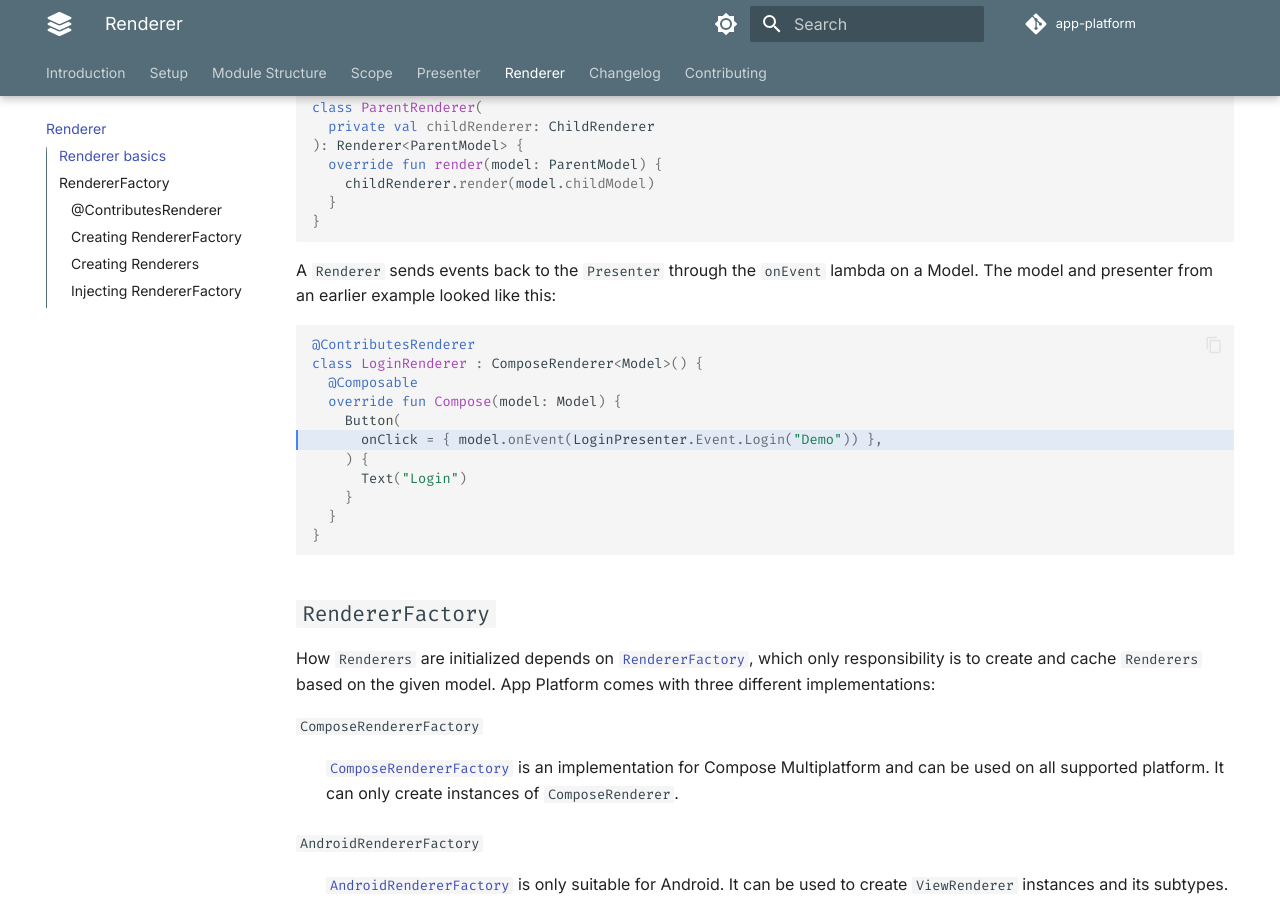
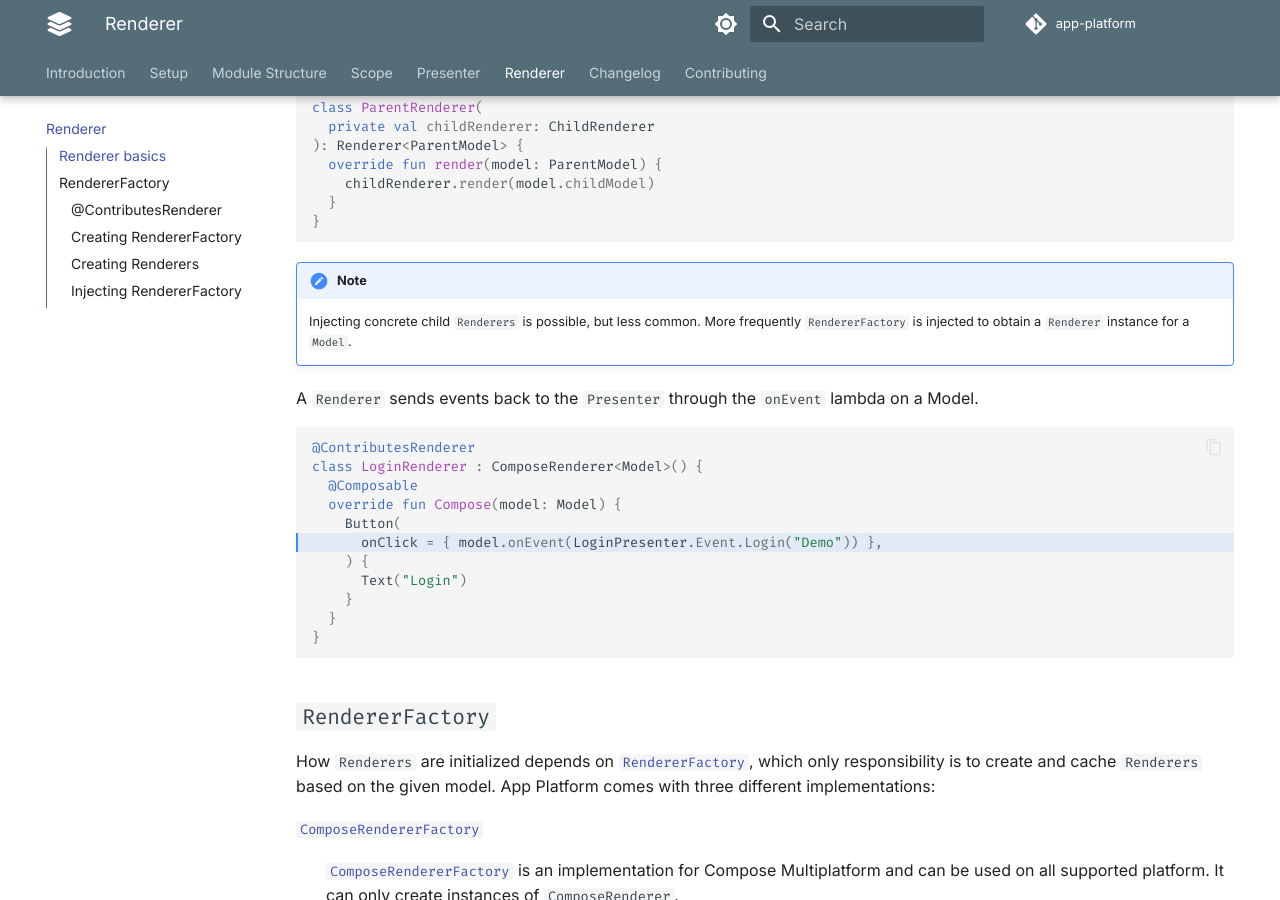
Before and after one commit to amzn/app-platform, an MkDocs documentation site: the page built from docs/renderer.md, in a window 1280 px wide and 900 px high, scrolled down 1734 px. Built offline with MkDocs 1.6.1 and Material for MkDocs 9.7.7, drawn with Linux system fonts in a browser that asks for light colours; comment, search, counter and statistics services are not loaded; some of the changed text lies outside the part shown.

Commit message:
More documentation updates.

````diff
--- a/docs/renderer.md
+++ b/docs/renderer.md
@@ -30,7 +30,7 @@
 for Android are used. App Platform doesn’t provide any other implementations for now, e.g. a SwiftUI or UIKit
 implementation for iOS is missing.
 
-```kotlin title="`ComposeRenderer`"
+```kotlin title="ComposeRenderer"
 @ContributesRenderer
 class LoginRenderer : ComposeRenderer<Model>() {
   @Composable
@@ -44,7 +44,7 @@
 }
 ```
 
-```kotlin title="`ViewRenderer`"
+```kotlin title="ViewRenderer"
 @ContributesRenderer
 class LoginRenderer : ViewRenderer<Model>() {
     private lateinit var textView: TextView
@@ -95,8 +95,12 @@
 }
 ```
 
-A `Renderer` sends events back to the `Presenter` through the `onEvent` lambda on a Model. The model and presenter
-from an earlier example looked like this:
+!!! note
+
+    Injecting concrete child `Renderers` is possible, but less common. More frequently `RendererFactory` is injected
+    to obtain a `Renderer` instance for a `Model`.
+
+A `Renderer` sends events back to the `Presenter` through the `onEvent` lambda on a Model.
 
 ```kotlin hl_lines="6"
 @ContributesRenderer
@@ -118,7 +122,7 @@
 which only responsibility is to create and cache `Renderers` based on the given model. App Platform comes with three
 different implementations:
 
-`ComposeRendererFactory`
+[`ComposeRendererFactory`](https://github.com/amzn/app-platform/blob/main/renderer-compose-multiplatform/public/src/commonMain/kotlin/software/amazon/app/platform/renderer/ComposeRendererFactory.kt)
 
 :   [`ComposeRendererFactory`](https://github.com/amzn/app-platform/blob/main/renderer-compose-multiplatform/public/src/commonMain/kotlin/software/amazon/app/platform/renderer/ComposeRendererFactory.kt)
     is an implementation for Compose Multiplatform and can be used on all supported platform. It can only create
````
